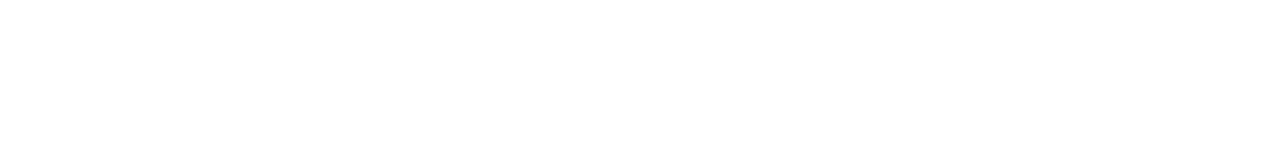
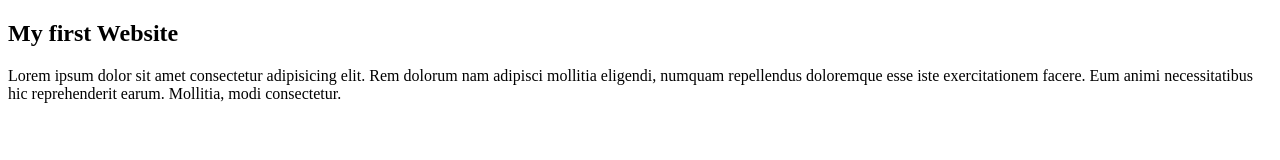
Before and after one commit to monna29/Fast-repo, a plain HTML site: page indx.html in a window 1280 px wide. Drawn offline with Linux system fonts and the light colour scheme.

Commit message:
frist commit

```diff
--- a/indx.html
+++ b/indx.html
@@ -6,6 +6,8 @@
     <title>Fast repo</title>
 </head>
 <body>
+    <h2>My first Website</h2>
+    <p>Lorem ipsum dolor sit amet consectetur adipisicing elit. Rem dolorum nam adipisci mollitia eligendi, numquam repellendus doloremque esse iste exercitationem facere. Eum animi necessitatibus hic reprehenderit earum. Mollitia, modi consectetur.</p>
 
 </body>
 </html>
```
